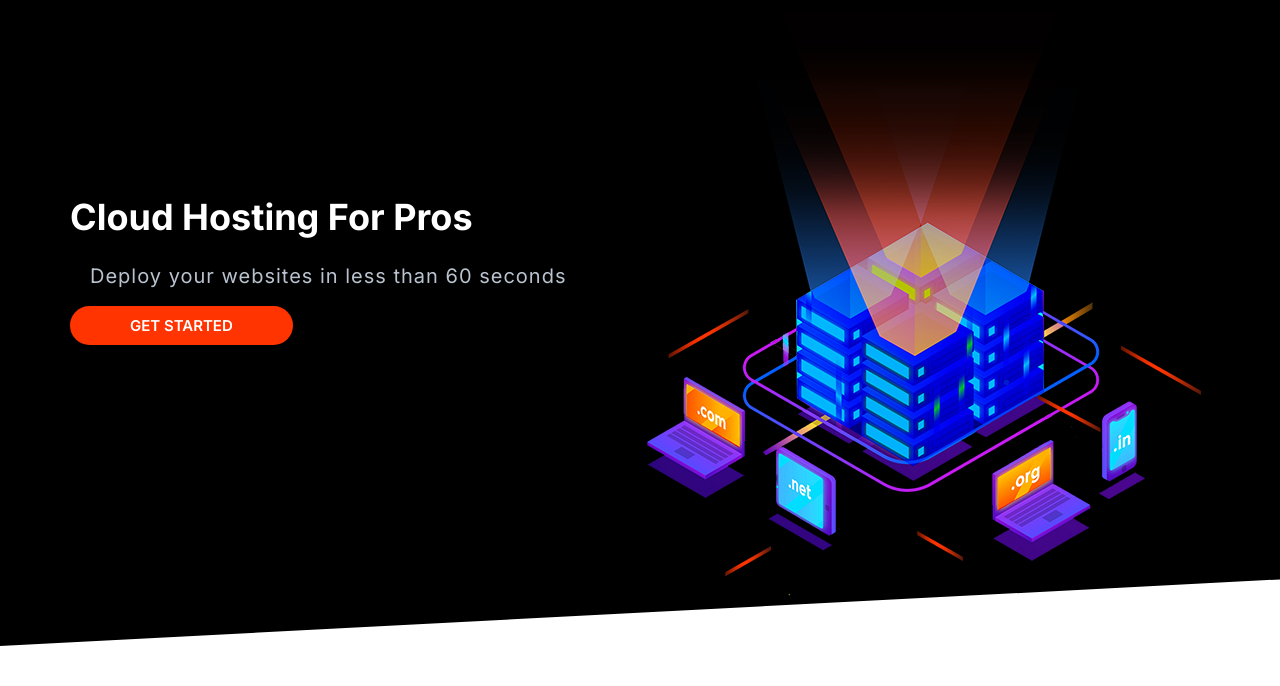
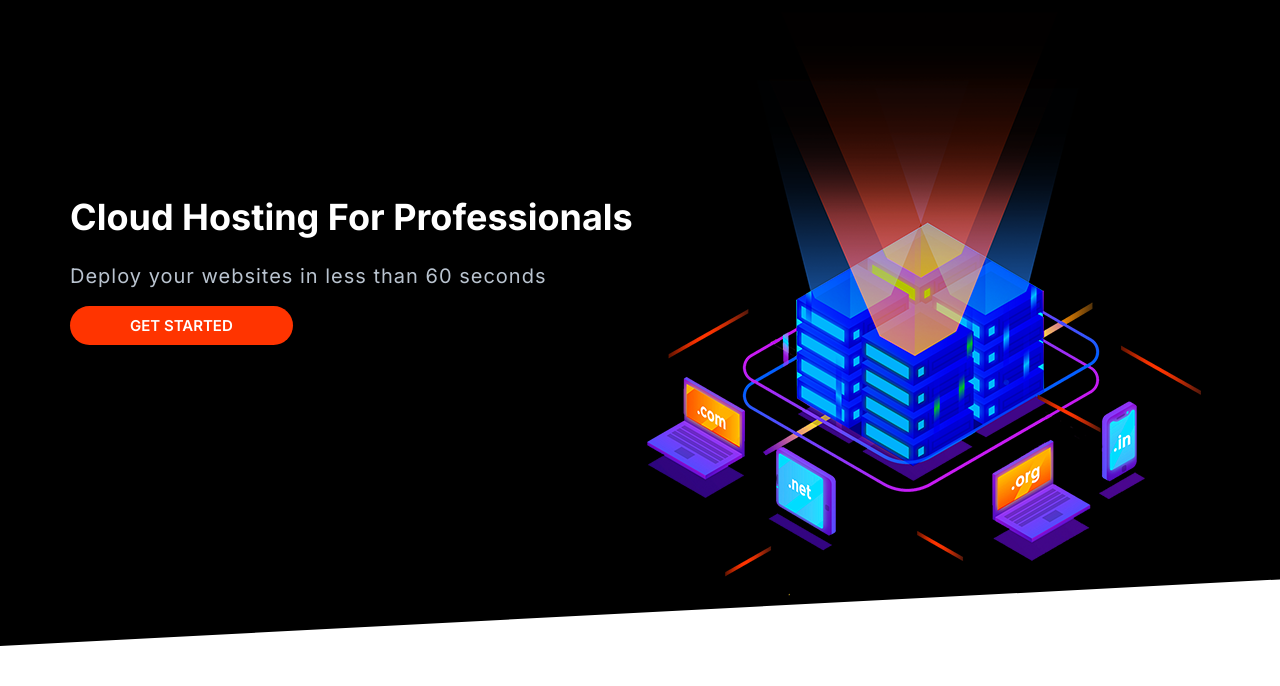
Before and after one commit to ninjafantastico/website, a website built with Parcel: page domain-king/index.html in a window 1280 px wide. Shown: the part 107-793 px from the top of the page. Built offline with nearby package versions, Linux system fonts and the light colour scheme.

Commit message:
Fixed margin on hero tagline

```diff
--- a/domain-king/css/styles.css
+++ b/domain-king/css/styles.css
@@ -710,7 +710,7 @@ a {
     font-size: 2rem;
     color: #b9c3cf;
     letter-spacing: 1px;
-    margin: 2rem;
+    margin-bottom: 2rem;
 }
 
 .hero__image {
--- a/domain-king/index.html
+++ b/domain-king/index.html
@@ -27,7 +27,7 @@
       rel="stylesheet"
     />
     <link rel="stylesheet" href="https://unpkg.com/aos@next/dist/aos.css" />
-    <title>Domain King - Go Online for Only $9</title>
+    <title>Domain King - Go Online for less than $10</title>
   </head>
   <body>
     <header>
@@ -47,7 +47,7 @@
     <section class="block block--dark block--skewed-left hero">
       <div class="container grid grid--1X2">
         <header class="block__header hero__content" data-aos="fade-right">
-          <h1 class="block__heading">Cloud Hosting For Pros</h1>
+          <h1 class="block__heading">Cloud Hosting For Professionals</h1>
           <p class="hero__tagline">
             Deploy your websites in less than 60 seconds
           </p>
```
